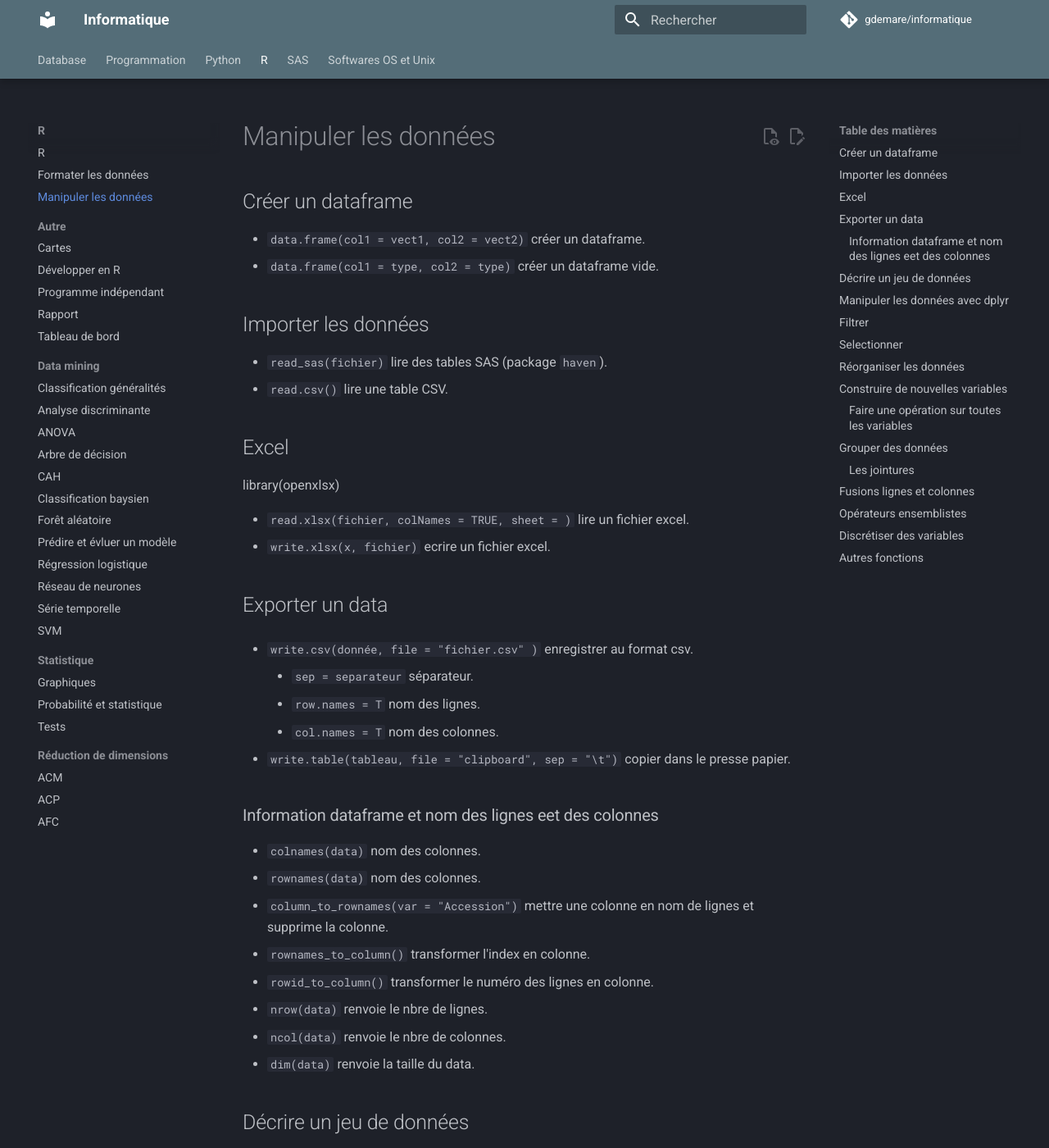
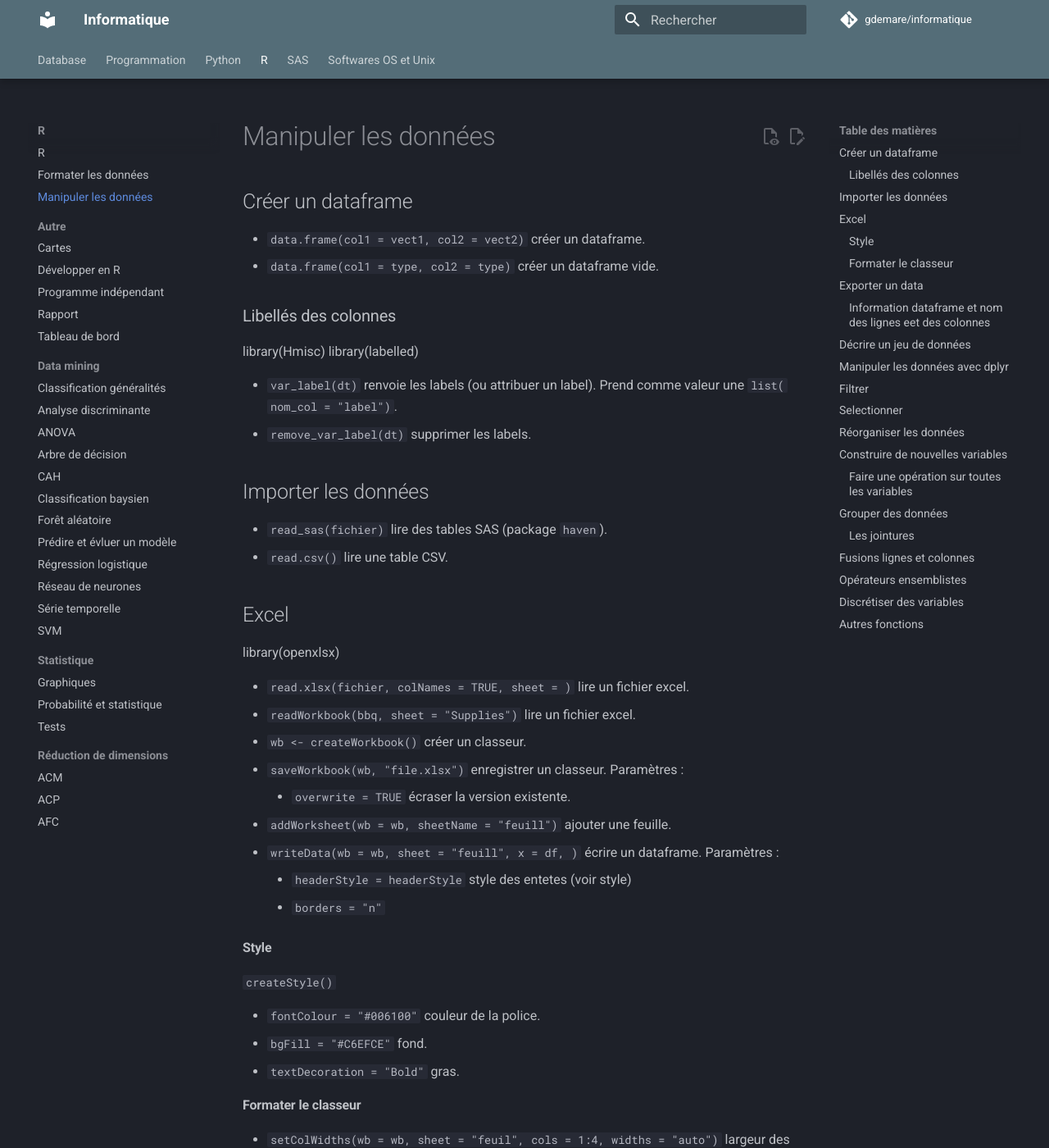
Before and after one commit to gdemare/Informatique, an MkDocs documentation site: the page built from docs/r/manipuler-donnees_r.md, in a window 1280 px wide and 1400 px high. Shown: the whole window at 82% size. Built offline with MkDocs 1.6.1 and Material for MkDocs 9.7.7, drawn with Linux system fonts in a browser that asks for light colours; comment, search, counter and statistics services are not loaded; some of the changed text lies outside the part shown.

Commit message:
Update manipuler-donnees_r.md

````diff
--- a/docs/r/manipuler-donnees_r.md
+++ b/docs/r/manipuler-donnees_r.md
@@ -2,19 +2,48 @@
 
 * `data.frame(col1 = vect1, col2 = vect2)` créer un dataframe.
 * `data.frame(col1 = type, col2 = type)` créer un dataframe vide.
+
+### Libellés des colonnes
+
+library(Hmisc)
+library(labelled)
+
+* `var_label(dt)` renvoie les labels (ou attribuer un label). Prend comme valeur une `list( nom_col = "label")`.
+* `remove_var_label(dt)` supprimer les labels.
 
 ## Importer les données
 
 * `read_sas(fichier)` lire des tables SAS (package `haven`).
 * `read.csv()` lire une table CSV.
 
-
 ## Excel
 
 library(openxlsx)
 
 * `read.xlsx(fichier, colNames = TRUE, sheet = )` lire un fichier excel.
-* `write.xlsx(x, fichier)` ecrire un fichier excel.
+* `readWorkbook(bbq, sheet = "Supplies")` lire un fichier excel.
+* `wb <- createWorkbook()` créer un classeur.
+* `saveWorkbook(wb, "file.xlsx")` enregistrer un classeur. Paramètres :
+
+	* `overwrite = TRUE` écraser la version existente.
+
+* `addWorksheet(wb = wb, sheetName = "feuill")` ajouter une feuille.
+* `writeData(wb = wb, sheet = "feuill", x = df, )` écrire un dataframe. Paramètres :
+
+	* `headerStyle = headerStyle` style des entetes (voir style)
+	* `borders = "n"`
+
+#### Style
+
+`createStyle()`
+
+* `fontColour = "#006100"` couleur de la police.
+* `bgFill = "#C6EFCE"` fond.
+* `textDecoration = "Bold"` gras.
+
+#### Formater le classeur
+
+* `setColWidths(wb = wb, sheet = "feuil", cols = 1:4, widths = "auto")` largeur des colonnes.
 
 ## Exporter un data
 
@@ -66,14 +95,16 @@ max_by <- function(data, var, by) {
 * `sample_n(nligne, replace = TRUE)` sélectionne aléatoirement n observations.
 * `slice(10:15)` sélectionne les lignes selon leur position.
 * `top_n(nlignes, variable)` sélectionne et ordonne les n premières observations (ou groupes si les données sont groupées) ( `desc()` = decroissant ).
-* `is.na(data)` renvoie les lignes avec des valeurs manquantes (`myDataframe[is.na(myDataframe)] = 0` pour les remplacer).
+* `is.na(data)` renvoie les lignes avec des valeurs manquantes (`myDataframe[is.na(dt)] = 0` pour les remplacer).
 
 ## Selectionner
 
-* `select( colonne1, colonne2 )` selecionner des colonnes (`-one of(col)` pour enlever une colonne). Soit avec les numéros, soit avec les noms.
+* `select(colonne1, colonne2 )` selecionner des colonnes (`-one of(col)` pour enlever une colonne). Soit avec les numéros, soit avec les noms.
+
 	* `contains('texte')` sélectionner des colonnes avec le texte dans le nom.
+
 * `distinct()` supprimer les doublons (renvoi les valeurs uniques pour une variable).
-* `arrange( var1, var2 )` trier en ordre décroisssant `desc(var)`.
+* `arrange(var1, var2)` trier en ordre décroisssant `desc(var)`.
 
 Fonction 				| Définition
 ------------------------|---
@@ -85,7 +116,7 @@ Fonction 				| Définition
 
 Package `tidyr`
 
-* `pivot_longer( cols, names_to = "name", values_to = "value")` transformer plusieurs colonnes en une seule variable.
+* `pivot_longer(cols, names_to = "name", values_to = "value")` transformer plusieurs colonnes en une seule variable.
 * `pivot_wider(names_from = "name", values_from = "value")` transformer plusieurs variables en une seule colonne.
 
 ```
@@ -135,8 +165,12 @@ Fonction 		| Défintion
 
 `data %>% group_by(columns) %>% summarise( indicateur)`
 
+Grouper les données :
+
 * `group_by(var)` grouper les observations par la var (toujours suivi de `summarise`).
 * `ungroup(iris)` dégrouper le jeu de données.
+
+Calculer des indicateurs par groupe :
 
 * `summarise(nom = formule)` appliquer une fonction.
 * `summarise_each(funs(fonction))` appliquer une fonction à chaque variable.
@@ -170,10 +204,9 @@ Fonction 		| Défintion
 
 ## Fusions lignes et colonnes
 
-* `bind_rows(ligne)` Ajouter à y comme nouvelles lignes
-* `bind_cols(nom = valeur)` Ajoutez à y comme nouvelles colonnes.
-* `dt[nrow(dt) + 1,] = vecteur`
-* `rbind(df1, df2)`
+* `bind_cols(nom = valeur)` ajoutez à y comme nouvelles colonnes.
+* `bind_rows(df2)` fusionner deux dataframes au niveau des lignes (ajout au niveau des colonnes avec un nom identique).
+* `dt[nrow(dt) + 1,] = vecteur` ajouter une ligne sous forme de vecteur.
 
 ## Opérateurs ensemblistes
 
````
Also changed, not shown: other parts of docs/r/manipuler-donnees_r.md (+1 -2 lines).
